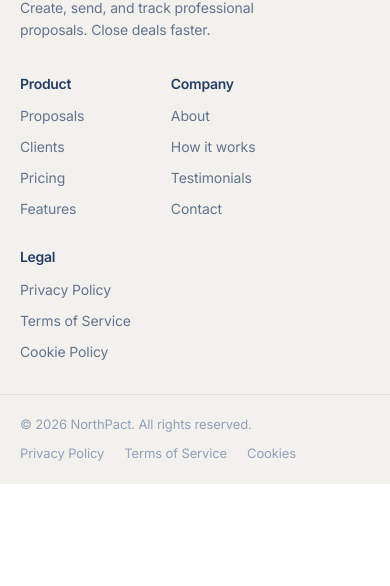
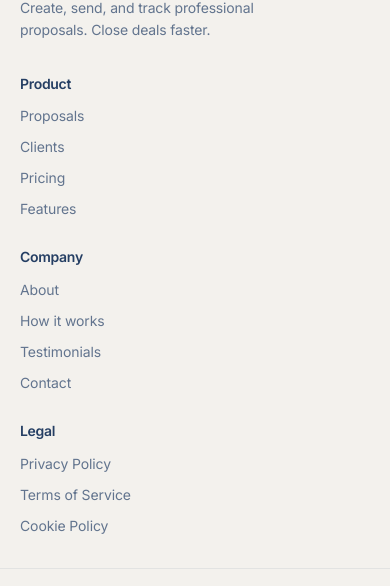
Before and after one commit to Liyema986/northpacthq.com, a Next.js app: page / in a window 390 px wide. Shown: the part 7822-8408 px from the top of the page. Before the commit the page ends 8306 px from the top, so only its background shows below. Built offline with nearby package versions, Linux system fonts and the light colour scheme; no server answers.

Commit message:
fix: footer mobile — stack link columns vertically, hide bottom bar legal links (already in Legal column)
Made-with: Cursor

```diff
--- a/components/landing/Footer.tsx
+++ b/components/landing/Footer.tsx
@@ -47,8 +47,8 @@ export function Footer() {
             </p>
           </div>
 
-          {/* Link columns — 2-col grid on mobile (trueagrihq pattern) */}
-          <div className="grid grid-cols-2 gap-x-10 gap-y-7 sm:flex sm:flex-wrap sm:gap-10 lg:gap-16 lg:ml-auto">
+          {/* Link columns — stacked on mobile, row on sm+ */}
+          <div className="flex flex-col gap-7 sm:flex-row sm:flex-wrap sm:gap-10 lg:gap-16 lg:ml-auto">
             {Object.entries(LINKS).map(([title, links]) => (
               <div key={title} className="flex flex-col gap-3">
                 <p className="text-[14px] sm:text-[15px] leading-[1.4] tracking-[-0.3px] text-north-navy font-semibold">
@@ -81,7 +81,7 @@ export function Footer() {
           <p className="text-[13px] leading-[1.5] tracking-[-0.12px] text-slate-400">
             &copy; {new Date().getFullYear()} NorthPact. All rights reserved.
           </p>
-          <div className="flex items-center gap-5">
+          <div className="hidden sm:flex items-center gap-5">
             {[
               { label: "Privacy Policy", href: "#" },
               { label: "Terms of Service", href: "#" },
```
